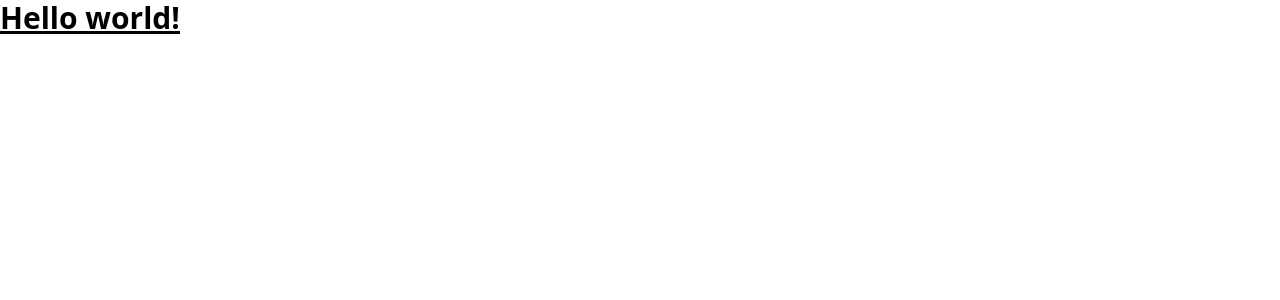
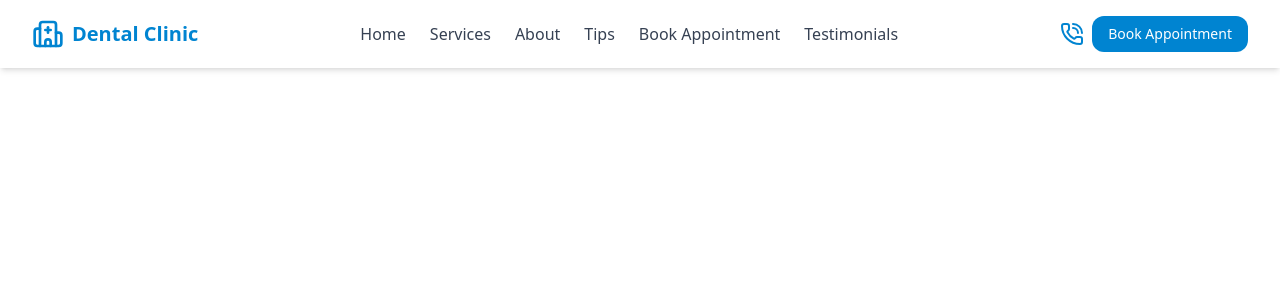
Before and after one commit to Tsedeniyagashaw/dental, a React (Vite) app: page / in a window 1280 px wide. Shown: the top 300 px of the page. Built offline with nearby package versions, Linux system fonts and the light colour scheme.

Commit message:
Add header

```diff
--- a/package.json
+++ b/package.json
@@ -11,6 +11,7 @@
   },
   "dependencies": {
     "@tailwindcss/vite": "^4.1.17",
+    "lucide-react": "^0.555.0",
     "react": "^19.2.0",
     "react-dom": "^19.2.0",
     "tailwindcss": "^4.1.17"
--- a/src/App.jsx
+++ b/src/App.jsx
@@ -1,11 +1,10 @@
 import React from 'react'
+import Header from './components/Header'
 
 const App = () => {
   return (
     <div>
-       <h1 class="text-3xl font-bold underline">
-    Hello world!
-  </h1>
+     <Header />
     </div>
   )
 }
--- a/src/components/Header.jsx
+++ b/src/components/Header.jsx
@@ -1,10 +1,64 @@
-import React from 'react'
+import { Hospital, Menu, PhoneCall, X } from "lucide-react";
+import { useState } from "react";
 
+const navList = [
+    {href : "#home", label : 'Home'},
+    {href : "#services", label : 'Services'},
+    {href : "#about", label : 'About'},
+    {href : "#tips", label : 'Tips'},
+    {href : "#book", label : 'Book Appointment'},
+    {href : "#testimonials", label : 'Testimonials'},
+];
 const Header = () => {
+
+    const [isMenuOpen, setIsMenuOpen] = useState(false);
+
+
   return (
-    <div>
-      header
+    <header className="scroll-mt-20 bg-white shadow-md sticky top-0 z-50">
+     <div className="container mx-auto flex  items-center justify-between py-4 px-4 lg:px-8">
+        <div className="flex items-center space-x-2">
+            <Hospital className="w-8 h-8 text-sky-600"/>
+            <span className="text-xl font-bold text-sky-600">Dental Clinic</span>
+</div>
+
+<nav className="hidden md:flex space-x-6 text-gray-700 font-medium">
+   {navList.map((link) => (
+    <a href={link.href} key={link.href} className="hover:text-sky-600 transition">{link.label}</a>
+   ))}
+</nav>
+
+<div className="hidden md:flex items-center space-x-2">
+    <PhoneCall className="text-sky-600" />
+    <a href="#" className="bg-sky-600 text-white px-4 py-2 rounded-xl hover:bg-sky-700 transition text-sm">Book Appointment</a>
+</div>
+
+<div className="md:hidden">
+    <button onClick={()=>setIsMenuOpen(!isMenuOpen)}>
+        {isMenuOpen ? <X  className="text-gray-700" /> :  <Menu className="text-gray-700" />}
+
+    </button>
+
+</div>
+
+
+
+     </div>
+{isMenuOpen && (
+    <div className="md:hidden bg-white border-t border-gray-200 shadow-md px-4 py-4 space-y-3 text-gray-700 font-medium">
+{navList.map((link)=>(
+    <a href={link.href} key={link.href}
+    className="block hover:text-sky-600 transition"
+    onClick={()=> setIsMenuOpen(false)}
+    >{link.label}</a>
+))}
     </div>
+)}
+
+
+
+
+    </header>
   )
 }
 
```
Also changed, not shown: 1 other file (tests, documents, lock files or other folders).
